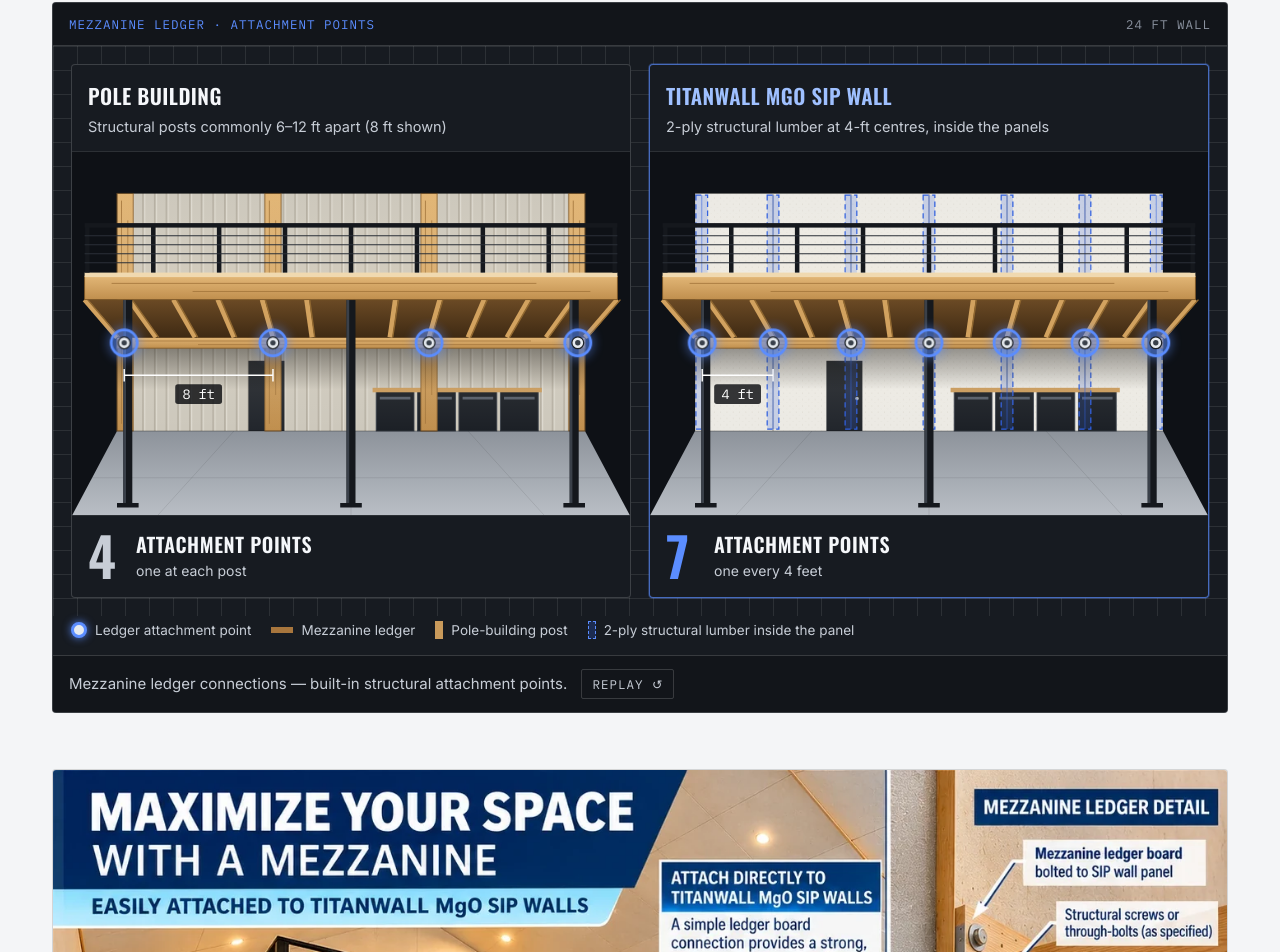
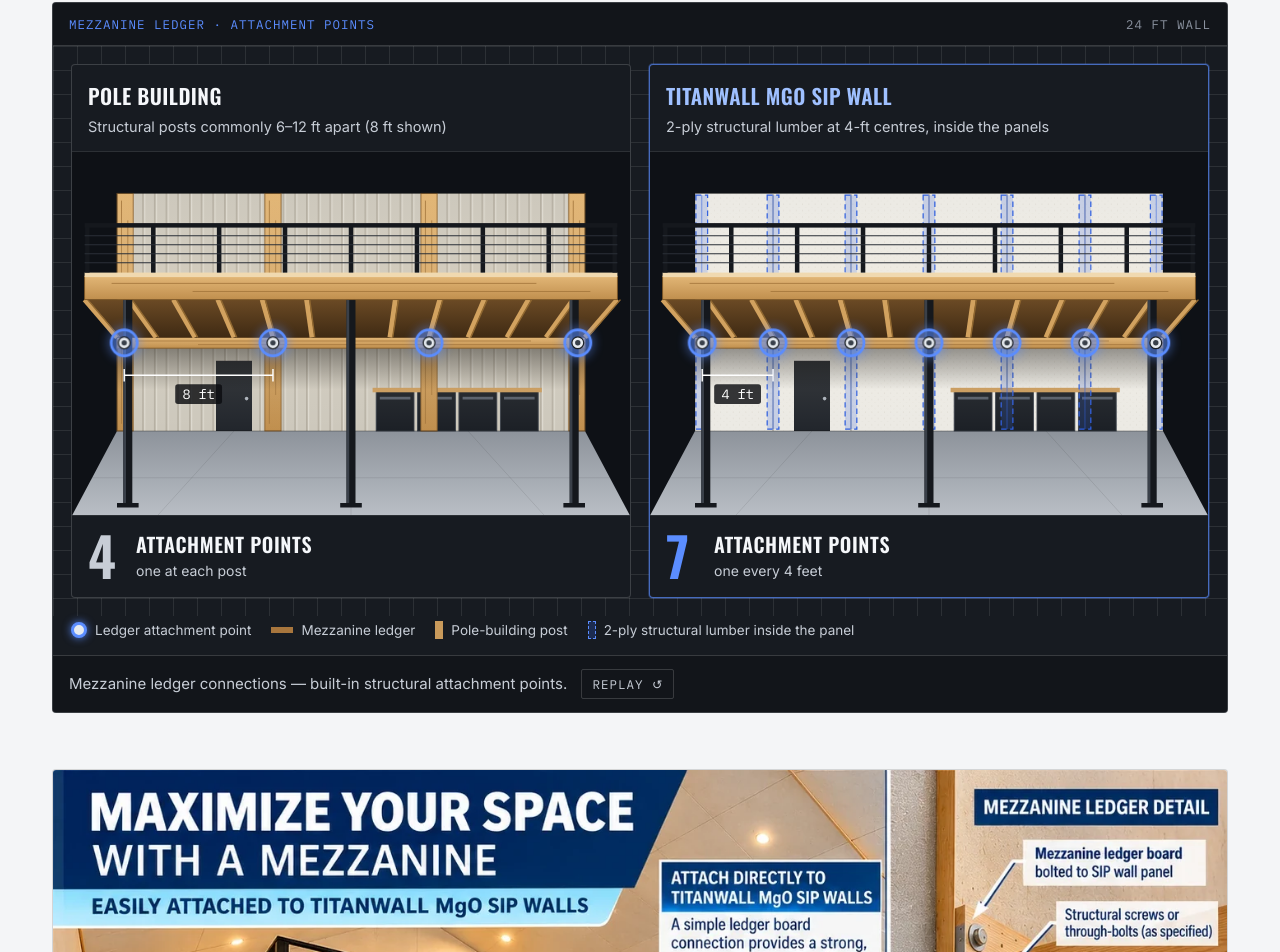
Before and after one commit to mitchjpeers/titanwall-site, a plain HTML site: page why-titanwall.html in a window 1280 px wide. Shown: the part 4652-5604 px from the top of the page. Drawn offline with nearby package versions, Linux system fonts and the light colour scheme.

Commit message:
Mezzanine: move door clear of the structural members
Co-Authored-By: Claude Fable 5.2 <noreply@anthropic.com>

```diff
--- a/why-titanwall.html
+++ b/why-titanwall.html
@@ -287,7 +287,7 @@
 <polygon points="50.0,310 570.0,310 620,404 0,404" fill="url(#mzx-floor-pole)"/>
 <path d="M180.0,310 L95,404 M310.0,310 L310,404 M440.0,310 L525,404 M22,362 H598" stroke="rgba(0,0,0,.10)" fill="none"/>
 <rect x="50.0" y="46" width="520.0" height="264" fill="url(#mzx-rib-pole)"/>
-<rect x="196" y="232" width="40" height="78" fill="#22262c"/><circle cx="230" cy="274" r="2" fill="#aab1ba"/>
+<rect x="160" y="232" width="40" height="78" fill="#22262c"/><circle cx="194" cy="274" r="2" fill="#aab1ba"/>
 <rect x="338" y="266" width="42" height="44" fill="#1c2026" stroke="#3a4049"/><rect x="342" y="272" width="34" height="3" fill="#565d68"/>
 <rect x="384" y="266" width="42" height="44" fill="#1c2026" stroke="#3a4049"/><rect x="388" y="272" width="34" height="3" fill="#565d68"/>
 <rect x="430" y="266" width="42" height="44" fill="#1c2026" stroke="#3a4049"/><rect x="434" y="272" width="34" height="3" fill="#565d68"/>
@@ -330,7 +330,7 @@
 <line x1="310.0" y1="46" x2="310.0" y2="310" stroke="#b7b2a7" stroke-width="1.6"/>
 <line x1="396.7" y1="46" x2="396.7" y2="310" stroke="#b7b2a7" stroke-width="1.6"/>
 <line x1="483.3" y1="46" x2="483.3" y2="310" stroke="#b7b2a7" stroke-width="1.6"/>
-<rect x="196" y="232" width="40" height="78" fill="#22262c"/><circle cx="230" cy="274" r="2" fill="#aab1ba"/>
+<rect x="160" y="232" width="40" height="78" fill="#22262c"/><circle cx="194" cy="274" r="2" fill="#aab1ba"/>
 <rect x="338" y="266" width="42" height="44" fill="#1c2026" stroke="#3a4049"/><rect x="342" y="272" width="34" height="3" fill="#565d68"/>
 <rect x="384" y="266" width="42" height="44" fill="#1c2026" stroke="#3a4049"/><rect x="388" y="272" width="34" height="3" fill="#565d68"/>
 <rect x="430" y="266" width="42" height="44" fill="#1c2026" stroke="#3a4049"/><rect x="434" y="272" width="34" height="3" fill="#565d68"/>
```
